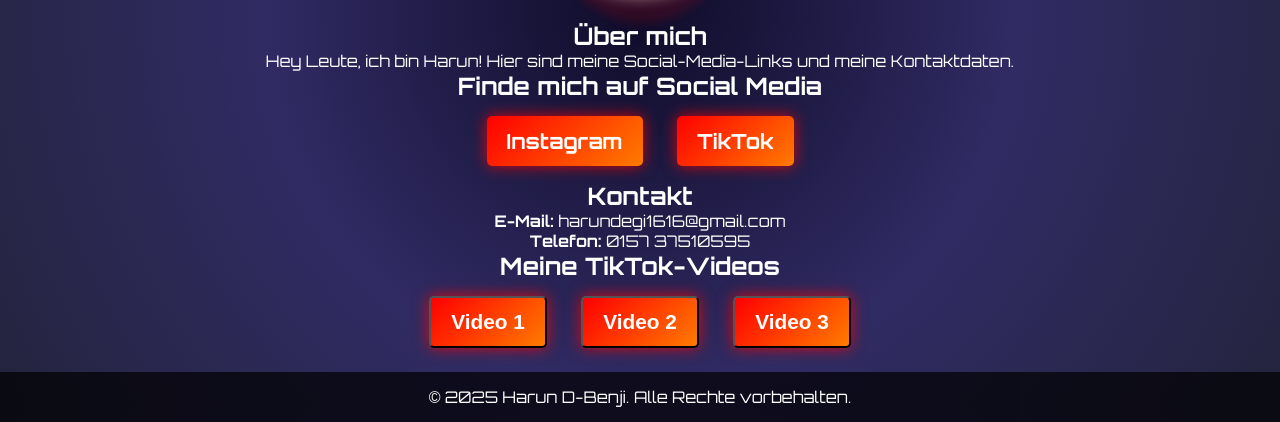
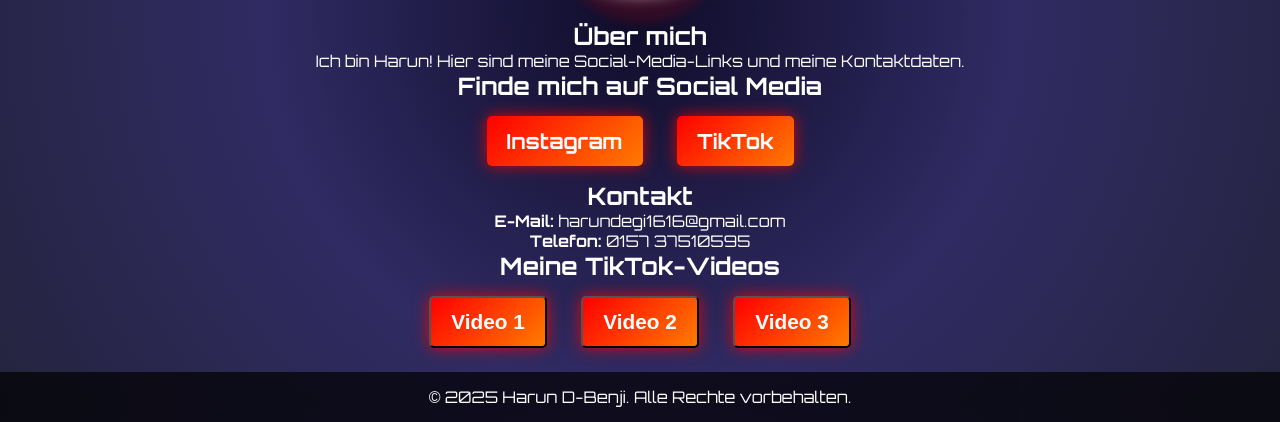
Before and after one commit to momomo1616/meine-webseite, a plain HTML site: page index.html in a window 1280 px wide. Shown: the part 378-800 px from the top of the page. Drawn offline with Linux system fonts and the light colour scheme.

Commit message:
Update index.html

```diff
--- a/index.html
+++ b/index.html
@@ -141,7 +141,7 @@
 
     <div class="content">
       <h2>Über mich</h2>
-      <p>Hey Leute, ich bin Harun! Hier sind meine Social-Media-Links und meine Kontaktdaten.</p>
+      <p>Ich bin Harun! Hier sind meine Social-Media-Links und meine Kontaktdaten.</p>
     </div>
 
     <div class="content social-links">
```
